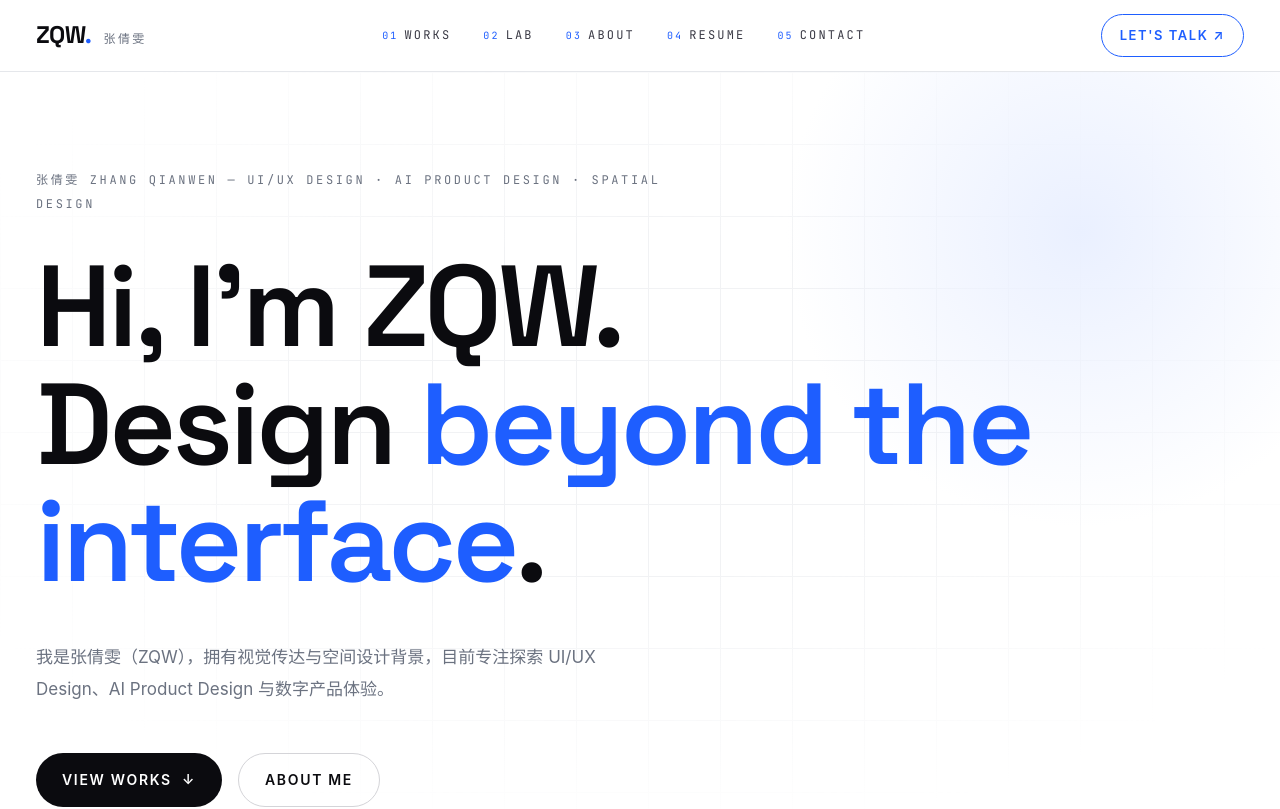
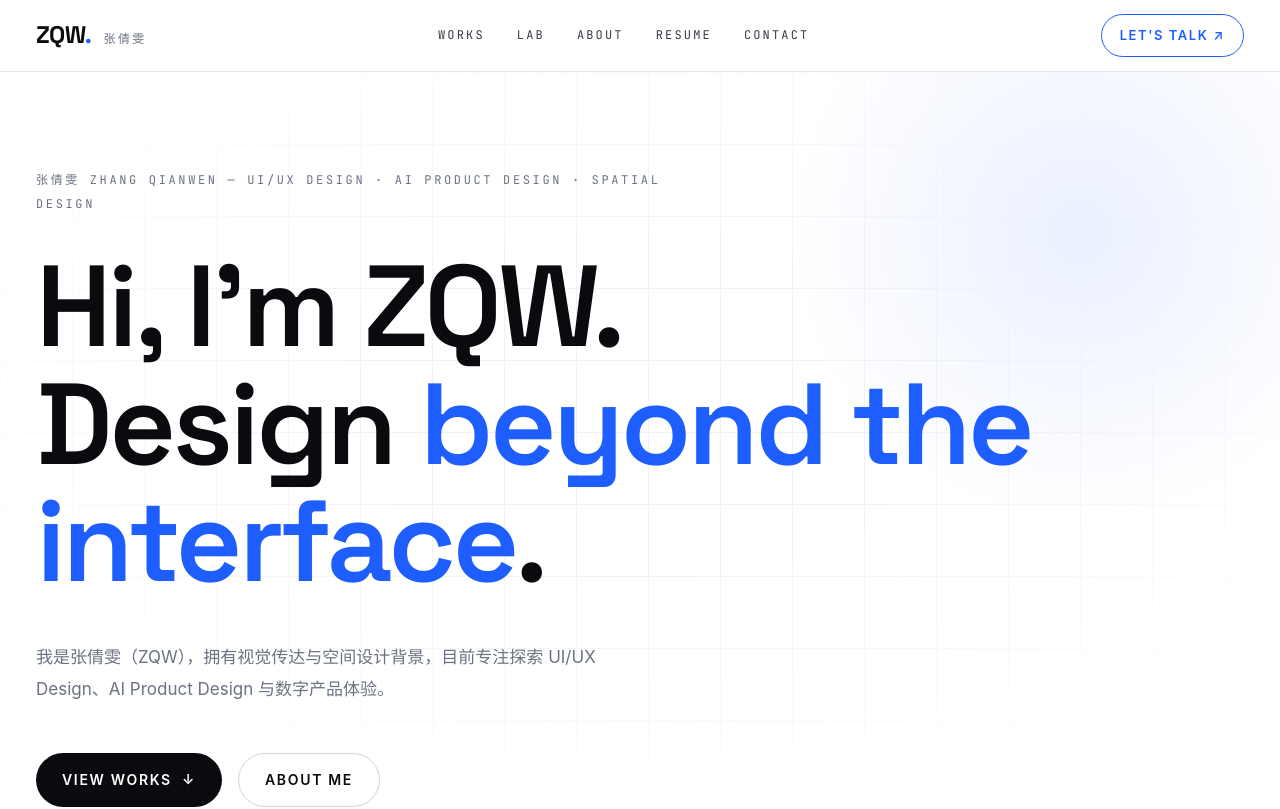
Before and after one commit to zqw258025-art/zqw258025-art.github.io, a React (Vite) app: page / in a window 1280 px wide. Shown: the top 809 px of the page. Built offline with nearby package versions, Linux system fonts and the light colour scheme.

Commit message:
feat: 移除导航栏链接前的序号数字

```diff
--- a/src/components/Nav.css
+++ b/src/components/Nav.css
@@ -27,7 +27,6 @@
 }
 .nav-link:hover { color: var(--ink); }
 .nav-link:hover::after { width: 100%; }
-.nav-link-index { color: var(--accent); font-size: 10px; }
 
 .nav-cta {
   font-size: 13px; font-weight: 600; letter-spacing: 0.12em;
--- a/src/components/Nav.jsx
+++ b/src/components/Nav.jsx
@@ -13,7 +13,7 @@ export default function Nav() {
         </a>
 
         <nav className="nav-links" aria-label="主导航">
-          {nav.links.map((link, i) => {
+          {nav.links.map((link) => {
             const isRoute = link.id === 'resume'
             return (
               <a
@@ -29,7 +29,6 @@ export default function Nav() {
                     : undefined
                 }
               >
-                <span className="nav-link-index">0{i + 1}</span>
                 {link.label}
               </a>
             )
```
